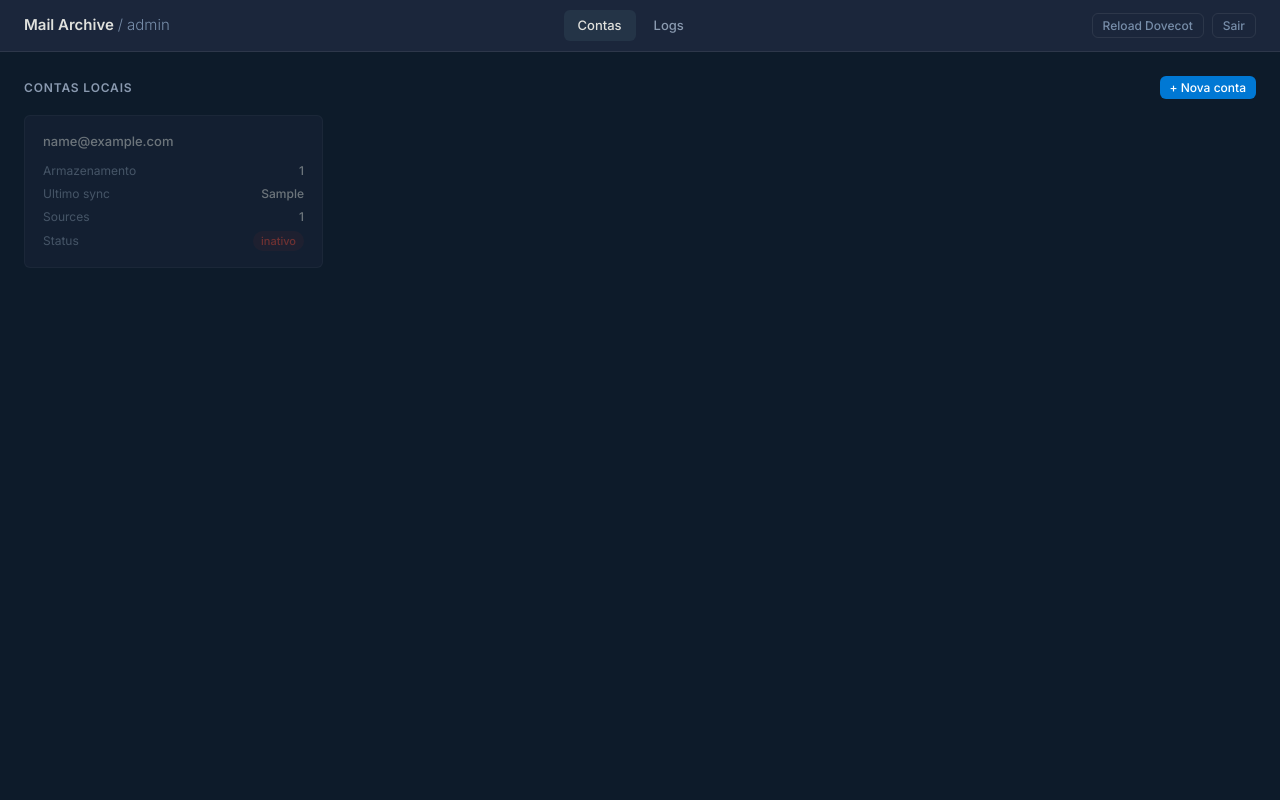
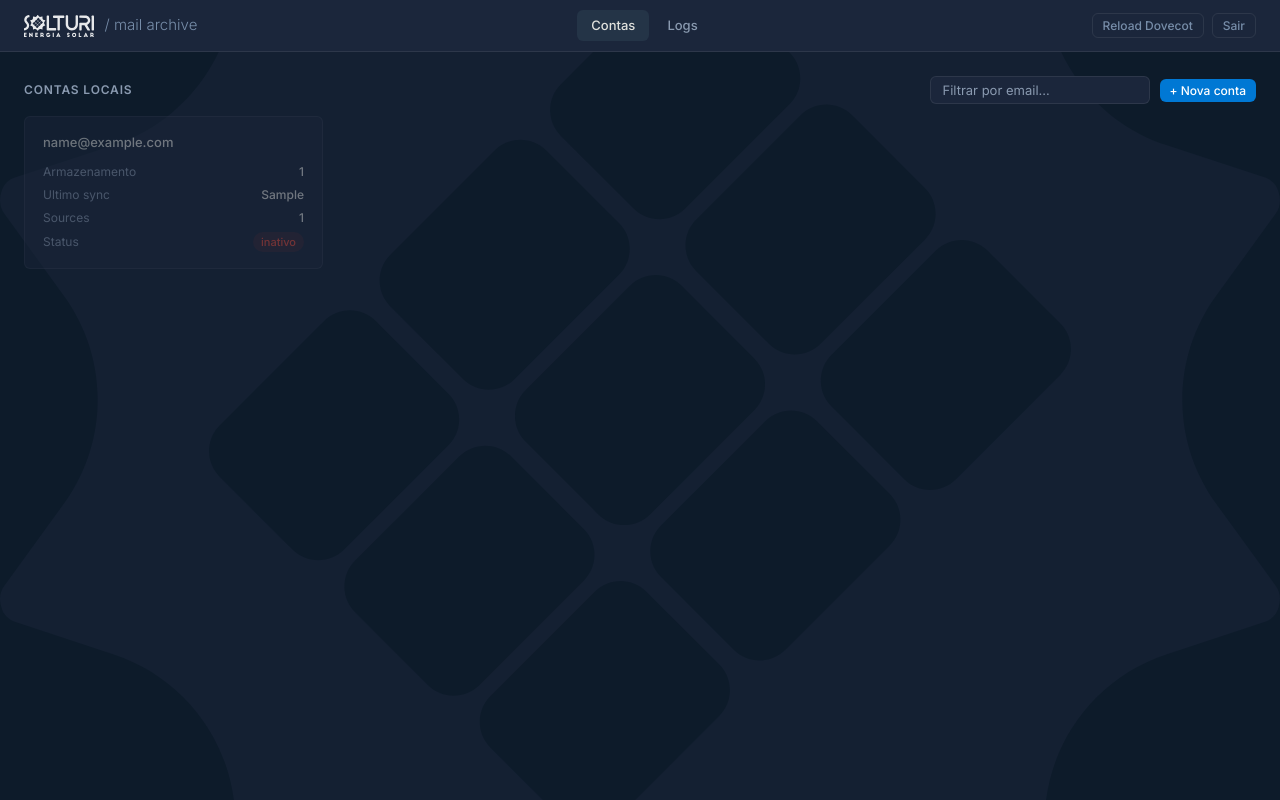
Before and after one commit to pharaujojr/backup_emails, a Python web app: template stack/imap-admin/templates/index.html in a window 1280 px wide. Run offline with Jinja, Linux system fonts and the light colour scheme; the template is opened without the code that fills it: most values are stand-ins (such as "Sample title", 1, 10 or a date in 2020).

Commit message:
feat: logo Solturi, marca dagua, filtro de busca e fix scheduler misfire
- static/solturi.svg + contorno_pequeno.svg: logos copiados do VENDAS-JARAGUA
- style.css: marca dagua (contorno_pequeno) no body, logo no topbar, estilo search input
- index.html: logo Solturi no topbar, input de filtro instantaneo por email, proximo sync nas sources
- login.html: logo Solturi substituindo icone SVG generico
- app.py: misfire_grace_time 300->86400 (5min->24h), expoe next_run_time das jobs nas sources

```diff
--- a/stack/imap-admin/static/style.css
+++ b/stack/imap-admin/static/style.css
@@ -28,6 +28,11 @@ body {
   color: var(--text);
   min-height: 100vh;
   line-height: 1.5;
+  background-image: url('/static/contorno_pequeno.svg');
+  background-repeat: no-repeat;
+  background-position: center;
+  background-size: cover;
+  background-attachment: fixed;
 }
 
 ::-webkit-scrollbar { width: 6px; height: 6px; }
@@ -43,8 +48,9 @@ body {
   background: var(--surface); border-bottom: 1px solid var(--border);
   position: sticky; top: 0; z-index: 100; gap: 16px;
 }
-.topbar-brand { font-size: 15px; font-weight: 600; color: var(--text); white-space: nowrap; }
-.topbar-brand span { color: var(--accent); font-weight: 300; }
+.topbar-brand { display: flex; align-items: center; gap: 10px; white-space: nowrap; }
+.topbar-logo { height: 22px; width: auto; display: block; filter: brightness(0) invert(1); opacity: .9; }
+.topbar-brand span { color: var(--accent); font-weight: 300; font-size: 15px; font-family: inherit; }
 .topbar-nav { display: flex; gap: 4px; }
 .nav-link {
   padding: 6px 14px; border-radius: var(--radius);
@@ -76,8 +82,17 @@ body {
 
 /* ── Section header ───────────────────────────────────── */
 .section-header {
-  display: flex; align-items: center; justify-content: space-between; margin-bottom: 16px;
+  display: flex; align-items: center; justify-content: space-between; margin-bottom: 12px;
 }
+.section-controls { display: flex; align-items: center; gap: 10px; }
+.search-input {
+  background: var(--surface); border: 1px solid var(--border);
+  color: var(--text); border-radius: var(--radius);
+  padding: 5px 12px; font-family: inherit; font-size: 13px;
+  transition: border-color .15s; width: 220px;
+}
+.search-input::placeholder { color: var(--muted); }
+.search-input:focus { outline: none; border-color: var(--primary); width: 280px; transition: width .2s, border-color .15s; }
 .section-title {
   font-size: 12px; font-weight: 600; color: var(--muted);
   text-transform: uppercase; letter-spacing: .07em;
@@ -243,7 +258,9 @@ textarea { resize: vertical; min-height: 60px; }
   border-radius: 8px; padding: 40px; width: 100%; max-width: 380px;
   box-shadow: var(--shadow);
 }
-.login-title { font-size: 20px; font-weight: 300; margin-bottom: 28px; color: var(--text); }
+.login-title { font-size: 20px; font-weight: 300; margin-bottom: 4px; color: var(--text); }
+.login-subtitle { font-size: 12px; color: var(--muted); margin-bottom: 24px; }
+.login-logo { margin-bottom: 20px; }
 
 @media (max-width: 600px) {
   .topbar { padding: 0 14px; }
--- a/stack/imap-admin/templates/index.html
+++ b/stack/imap-admin/templates/index.html
@@ -17,7 +17,10 @@
 
   <!-- Topbar -->
   <header class="topbar">
-    <div class="topbar-brand">Mail Archive <span>/ admin</span></div>
+    <div class="topbar-brand">
+      <img src="{{ url_for('static', filename='solturi.svg') }}" alt="Solturi" class="topbar-logo"/>
+      <span>/ mail archive</span>
+    </div>
     <nav class="topbar-nav">
       <a class="nav-link active" href="/">Contas</a>
       <a class="nav-link" href="/logs">Logs</a>
@@ -35,7 +38,10 @@
   <main class="main">
     <div class="section-header">
       <span class="section-title">Contas locais</span>
-      <button class="btn btn-primary btn-sm" onclick="openModal('modal-new-account')">+ Nova conta</button>
+      <div class="section-controls">
+        <input type="search" id="account-search" class="search-input" placeholder="Filtrar por email…" oninput="filterAccounts(this.value)" autocomplete="off"/>
+        <button class="btn btn-primary btn-sm" onclick="openModal('modal-new-account')">+ Nova conta</button>
+      </div>
     </div>
 
     {% if not accounts %}
@@ -423,7 +429,7 @@ function renderSources(sources) {
                       :                               'badge-neutral';
     const statusLabel = s.last_status || 'sem execução';
     const schedInfo = s.schedule_enabled
-      ? `agendado (${escHtml(s.schedule_mode)}: ${escHtml(String(s.schedule_value))})`
+      ? `agendado (${escHtml(s.schedule_mode)}: ${escHtml(String(s.schedule_value))})${s.next_run ? ' &mdash; próximo: ' + escHtml(s.next_run) : ''}`
       : 'sem agendamento';
     return `
     <div class="source-row">
@@ -473,6 +479,31 @@ function openEditSource(sourceId) {
 function escHtml(str) {
   return String(str ?? '').replace(/&/g,'&amp;').replace(/</g,'&lt;').replace(/>/g,'&gt;').replace(/"/g,'&quot;');
 }
+
+function filterAccounts(query) {
+  const q = query.trim().toLowerCase();
+  document.querySelectorAll('.account-card').forEach(card => {
+    const email = card.querySelector('.account-card-email').textContent.toLowerCase();
+    card.style.display = (!q || email.includes(q)) ? '' : 'none';
+  });
+  // show/hide empty state
+  const grid = document.querySelector('.accounts-grid');
+  if (grid) {
+    const anyVisible = [...grid.querySelectorAll('.account-card')].some(c => c.style.display !== 'none');
+    let noResult = document.getElementById('no-search-result');
+    if (!anyVisible) {
+      if (!noResult) {
+        noResult = document.createElement('div');
+        noResult.id = 'no-search-result';
+        noResult.className = 'empty-state';
+        noResult.textContent = 'Nenhuma conta encontrada.';
+        grid.parentNode.insertBefore(noResult, grid.nextSibling);
+      }
+    } else if (noResult) {
+      noResult.remove();
+    }
+  }
+}
 </script>
 </body>
 </html>
```
Also changed, not shown: stack/imap-admin/app.py (+7 -1 lines), stack/imap-admin/templates/login.html (+2 -5 lines), stack/imap-admin/static/contorno_pequeno.svg (added), stack/imap-admin/static/solturi.svg (added).
